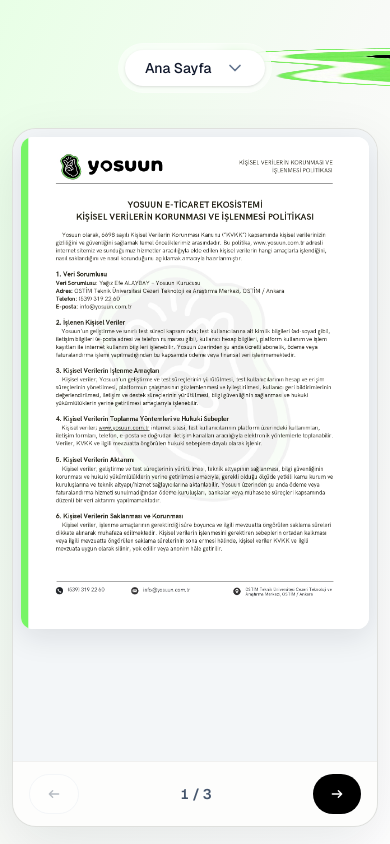
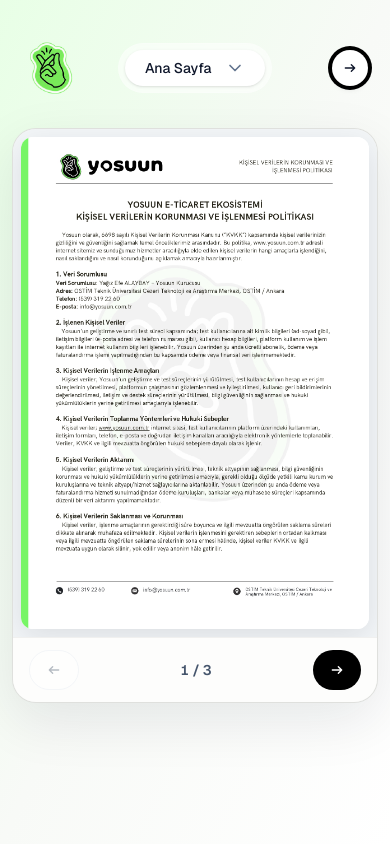
Before and after one commit to Alybefeygz/yosuun-landing-web-site, a Next.js app: page /kvkk-politikasi in a window 390 px wide. Built offline with nearby package versions, Linux system fonts and the light colour scheme.

Commit message:
Add responsive KVKK policy viewer

```diff
--- a/src/app/kvkk-politikasi/KvkkViewer.tsx
+++ b/src/app/kvkk-politikasi/KvkkViewer.tsx
@@ -197,7 +197,7 @@
             alt="Yosuun"
             width={1563}
             height={1563}
-            className="h-[64px] min-[724px]:hidden"
+            className="h-[64px] w-auto min-[724px]:hidden"
             priority
           />
           <Image
@@ -356,7 +356,7 @@
             data-lenis-prevent-touch
             tabIndex={0}
             onScroll={(event) => setIsScrolled(event.currentTarget.scrollTop > 20)}
-            className="h-[calc(100dvh-212px)] touch-pan-y overflow-y-scroll overscroll-contain bg-slate-100/70 p-2 outline-none focus-visible:ring-2 focus-visible:ring-inset focus-visible:ring-[#78f666] sm:h-[calc(100dvh-244px)] sm:p-3 lg:p-4"
+            className="max-h-[calc(100dvh-212px)] touch-pan-y overflow-y-auto overscroll-contain bg-slate-100/70 p-2 outline-none focus-visible:ring-2 focus-visible:ring-inset focus-visible:ring-[#78f666] sm:max-h-[calc(100dvh-244px)] sm:p-3 lg:p-4"
             style={{ WebkitOverflowScrolling: "touch" }}
           >
             <div
```
